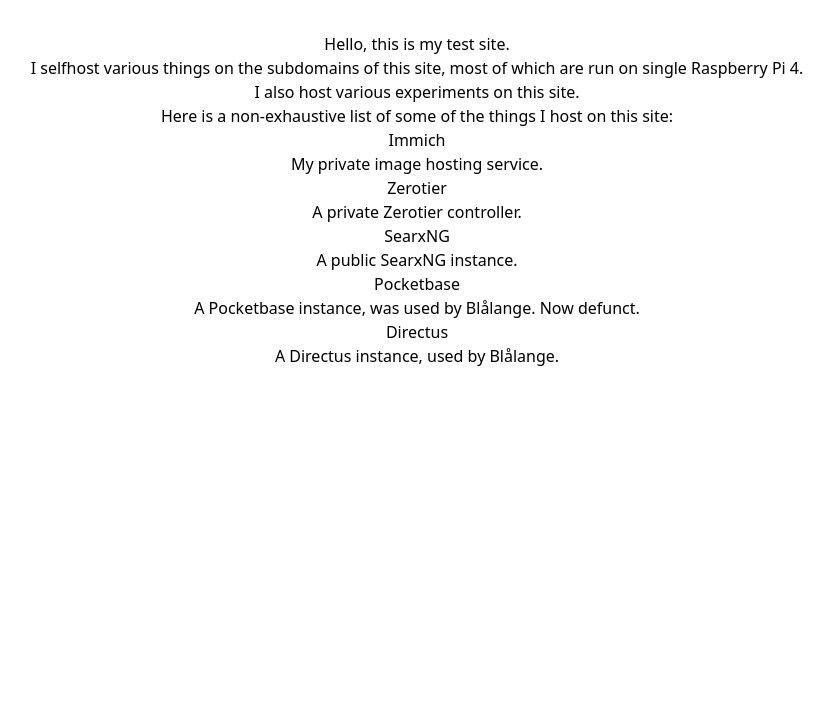
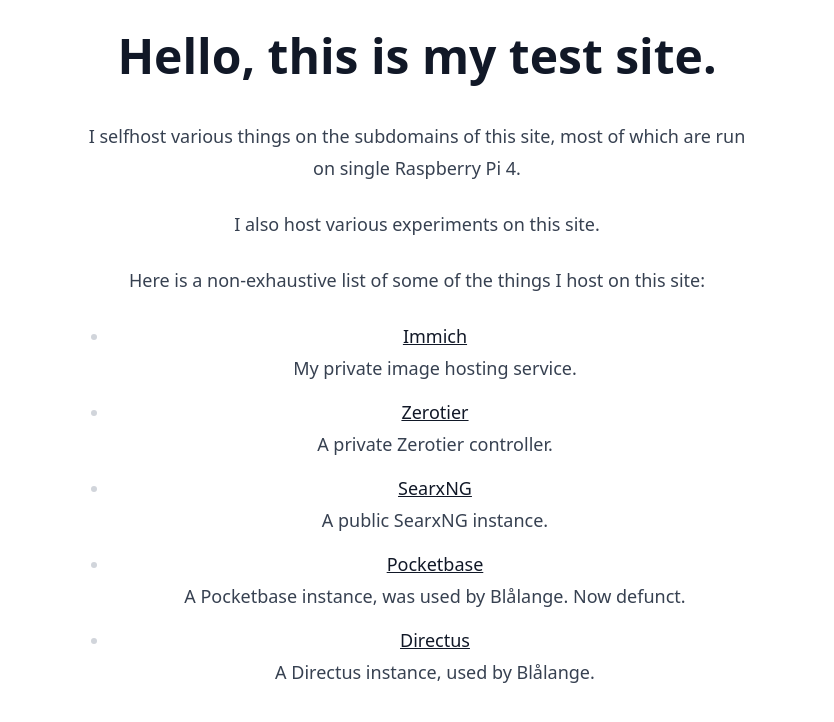
Before and after one commit to hexahigh/080609, a SvelteKit app: page / in a window 1280 px wide. Shown: the top 722 px of the page, without its empty margins (223-1057 px from the left). Built offline with nearby package versions, Linux system fonts and the light colour scheme.

Commit message:
fix: css on homepage

```diff
--- a/package.json
+++ b/package.json
@@ -15,6 +15,8 @@
 		"@sveltejs/adapter-auto": "^3.3.1",
 		"@sveltejs/kit": "^2.9.0",
 		"@sveltejs/vite-plugin-svelte": "^4.0.2",
+		"@tailwindcss/typography": "^0.5.15",
+		"@types/node": "^22.10.1",
 		"autoprefixer": "^10.4.20",
 		"prettier": "^3.4.1",
 		"prettier-plugin-svelte": "^3.3.2",
@@ -28,7 +30,6 @@
 		"vite": "^5.4.11"
 	},
 	"dependencies": {
-		"@tailwindcss/typography": "^0.5.15",
 		"mode-watcher": "^0.5.0"
 	}
 }
--- a/src/routes/+page.svelte
+++ b/src/routes/+page.svelte
@@ -14,7 +14,7 @@
 		<ul>
             {#each hostlist as host}
                 <li class="self-center">
-                    <a href={host.url}>{host.name}</a>
+					<a href={host.url}>{host.name}</a>
                     <p>{host.description}</p>
                 </li>
             {/each}
--- a/tailwind.config.ts
+++ b/tailwind.config.ts
@@ -1,64 +1,10 @@
-import { fontFamily } from "tailwindcss/defaultTheme";
-import type { Config } from "tailwindcss";
+import type { Config } from 'tailwindcss'
 
-const config: Config = {
-	darkMode: ["class"],
-	content: ["./src/**/*.{html,js,svelte,ts}"],
-	safelist: ["dark"],
-	theme: {
-		container: {
-			center: true,
-			padding: "2rem",
-			screens: {
-				"2xl": "1400px"
-			}
-		},
-		extend: {
-			colors: {
-				border: "hsl(var(--border) / <alpha-value>)",
-				input: "hsl(var(--input) / <alpha-value>)",
-				ring: "hsl(var(--ring) / <alpha-value>)",
-				background: "hsl(var(--background) / <alpha-value>)",
-				foreground: "hsl(var(--foreground) / <alpha-value>)",
-				primary: {
-					DEFAULT: "hsl(var(--primary) / <alpha-value>)",
-					foreground: "hsl(var(--primary-foreground) / <alpha-value>)"
-				},
-				secondary: {
-					DEFAULT: "hsl(var(--secondary) / <alpha-value>)",
-					foreground: "hsl(var(--secondary-foreground) / <alpha-value>)"
-				},
-				destructive: {
-					DEFAULT: "hsl(var(--destructive) / <alpha-value>)",
-					foreground: "hsl(var(--destructive-foreground) / <alpha-value>)"
-				},
-				muted: {
-					DEFAULT: "hsl(var(--muted) / <alpha-value>)",
-					foreground: "hsl(var(--muted-foreground) / <alpha-value>)"
-				},
-				accent: {
-					DEFAULT: "hsl(var(--accent) / <alpha-value>)",
-					foreground: "hsl(var(--accent-foreground) / <alpha-value>)"
-				},
-				popover: {
-					DEFAULT: "hsl(var(--popover) / <alpha-value>)",
-					foreground: "hsl(var(--popover-foreground) / <alpha-value>)"
-				},
-				card: {
-					DEFAULT: "hsl(var(--card) / <alpha-value>)",
-					foreground: "hsl(var(--card-foreground) / <alpha-value>)"
-				}
-			},
-			borderRadius: {
-				lg: "var(--radius)",
-				md: "calc(var(--radius) - 2px)",
-				sm: "calc(var(--radius) - 4px)"
-			},
-			fontFamily: {
-				sans: [...fontFamily.sans]
-			}
-		}
-	},
-};
-
-export default config;
+export default {
+  // darkMode: "selector",
+  darkMode: ['variant', ['&:where(.dark, .dark *)', '&:where(:global(.dark), :global(.dark) *)']], // Fix for dark mode after upgrade to svelte 5
+  content: ["./src/**/*.{html,js,svelte,ts}"],
+  plugins: [
+	require('@tailwindcss/typography'),
+  ]
+} satisfies Config
```
Also changed, not shown: 1 other file (tests, documents, lock files or other folders).
